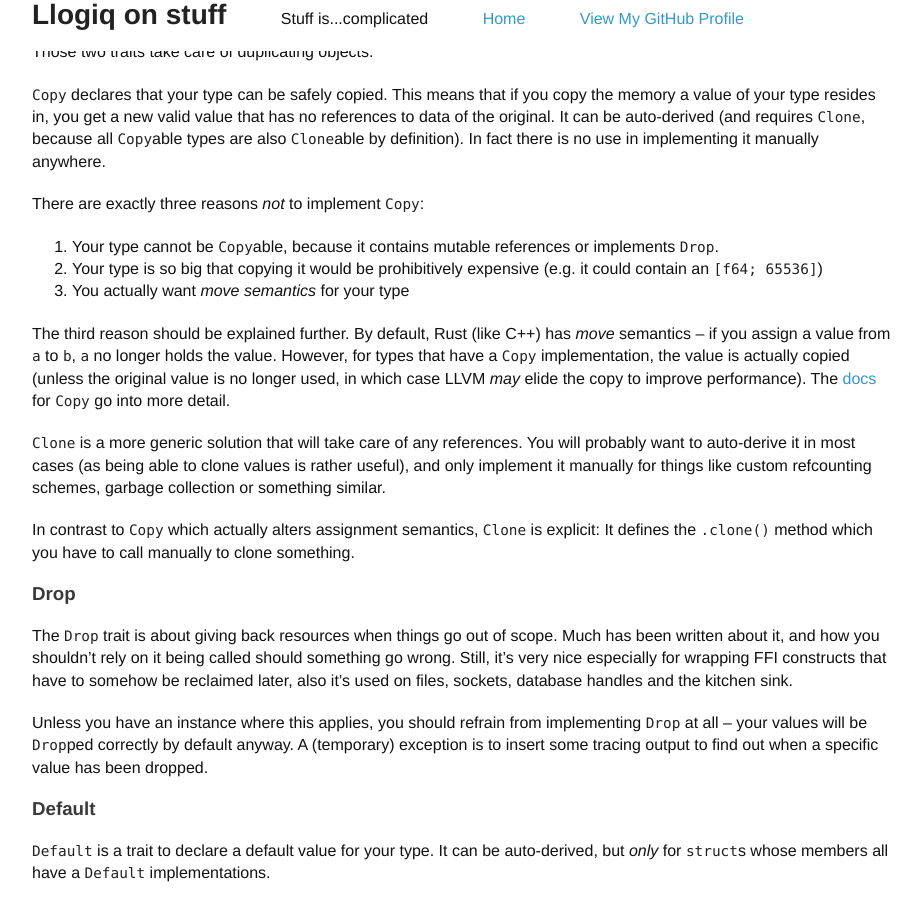
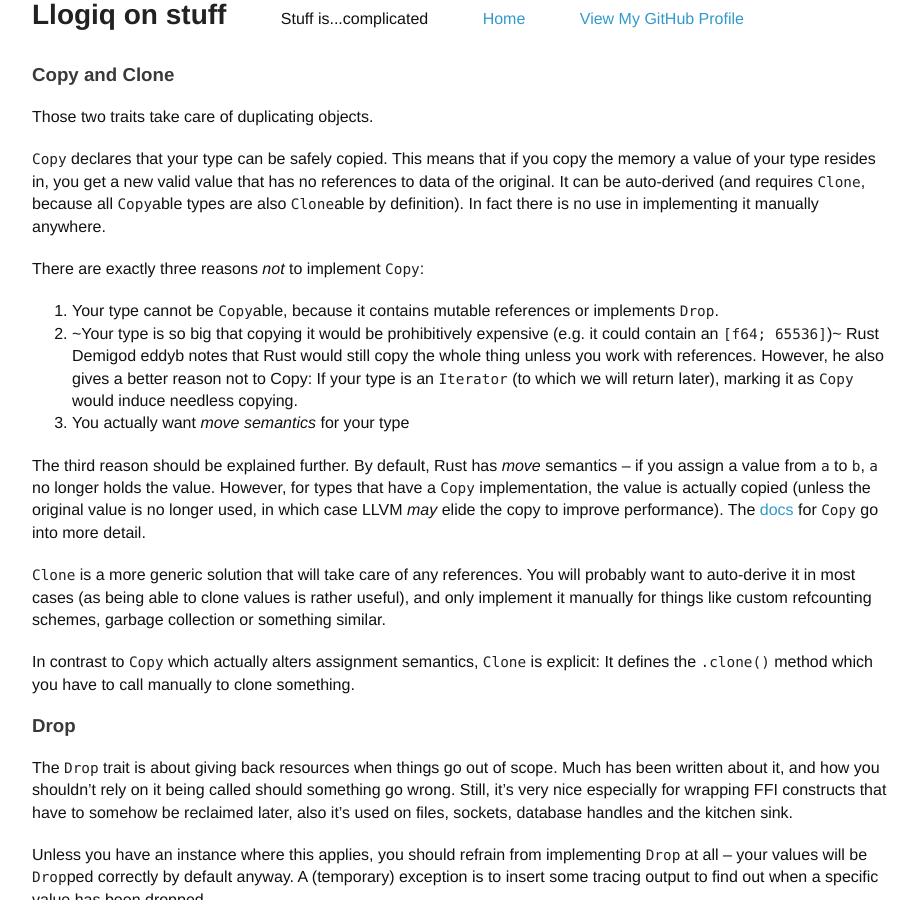
Before and after one commit to llogiq/llogiq.github.io, a Jekyll site: the page built from _posts/2015-07-30-traits.md, in a window 1280 px wide and 900 px high, scrolled down 3196 px. Shown: the whole window, without its empty margins (178-1099 px from the left). Built offline with Jekyll 4.4.1, drawn with Linux system fonts in a browser that asks for light colours; some of the changed text lies outside the part shown.

Commit message:
Fixes proposed on /r/rust

````diff
--- a/_posts/2015-07-30-traits.md
+++ b/_posts/2015-07-30-traits.md
@@ -6,6 +6,9 @@
 *traits* that come with [Rust](http://rust-lang.org)'s standard library,
 specifically from the context of a library writer yearning to give their users
 a good experience.
+
+Note that I define built-in as "came with the box that you downloaded Rust
+in". This includes traits that have no special language semantics.
 
 Rust uses traits for a good number of things, from the quite obvious operator
 overloading to the very subtle like `Send` and `Sync`. Some traits can be
@@ -203,13 +206,18 @@
 
 1. Your type cannot be `Copy`able, because it contains mutable references
    or implements `Drop`.
-2. Your type is so big that copying it would be prohibitively expensive (e.g.
-   it could contain an `[f64; 65536]`)
+2. ~Your type is so big that copying it would be prohibitively expensive (e.g.
+   it could contain an `[f64; 65536]`)~ Rust Demigod eddyb notes that Rust
+   would still copy the whole thing unless you work with references. However,
+   he also gives a better reason not to Copy: If your type is an
+   [`Iterator`](http://doc.rust-lang.org/std/iter/trait.Iterator.html) (to
+   which we will return later), marking it as `Copy` would induce needless
+   copying.
 3. You actually want *move semantics* for your type
 
-The third reason should be explained further. By default, Rust (like C++) has
-*move* semantics – if you assign a value from `a` to `b`, `a` no longer holds
-the value. However, for types that have a `Copy` implementation, the value is
+The third reason should be explained further. By default, Rust has *move*
+semantics – if you assign a value from `a` to `b`, `a` no longer holds the
+value. However, for types that have a `Copy` implementation, the value is
 actually copied (unless the original value is no longer used, in which case
 LLVM *may* elide the copy to improve performance). The
 [docs](http://doc.rust-lang.org/std/marker/trait.Copy.html) for `Copy` go into
@@ -483,6 +491,9 @@
 impl !Sync for MyType {} // nor can it be used by two of them
 ```
 
+Note that this is currently not possible in stable Rust (which means that only
+`std` gets to pull this trick).
+
 [`Send`](http://doc.rust-lang.org/std/marker/trait.Send.html) says that you can
 *move* your type between thread barriers, while
 [`Sync`](http://doc.rust-lang.org/std/marker/trait.Send.html) allows *sharing*
````
